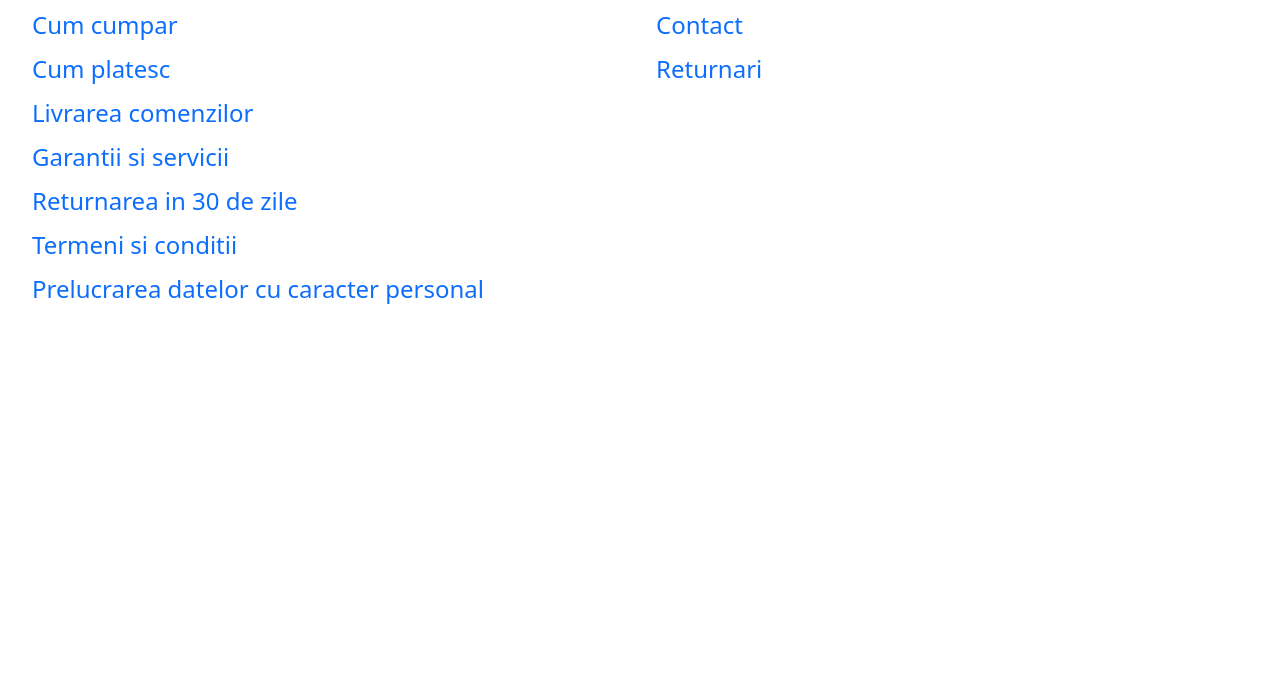
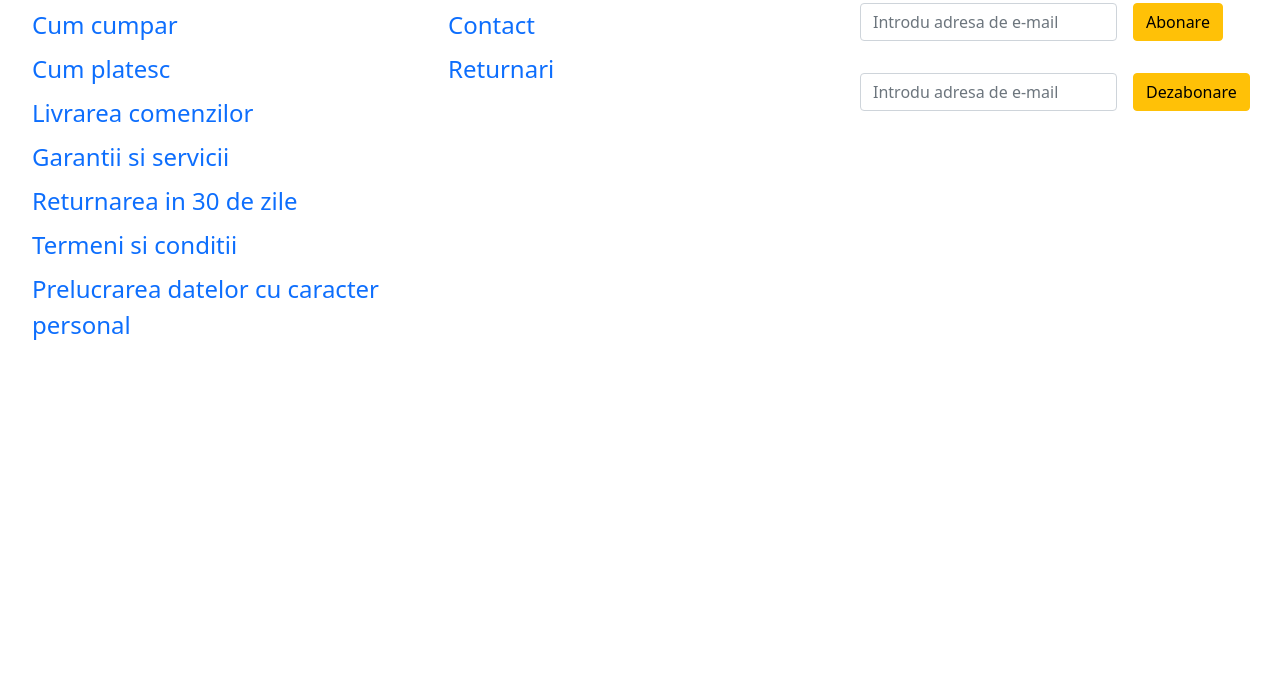
Before and after one commit to TamasSergiu/FirstHomeworkinateam, a plain HTML site: page footer.html in a window 1280 px wide. Shown: the part 105-800 px from the top of the page. Drawn offline with nearby package versions, Linux system fonts and the light colour scheme.

Commit message:
adding newsletter

```diff
--- a/footer.html
+++ b/footer.html
@@ -29,6 +29,25 @@ integrity="sha384-1BmE4kWBq78iYhFldvKuhfTAU6auU8tT94WrHftjDbrCEXSU1oBoqyl2QvZ6jI
                 <div class="fs-4 p-1 text-primary"> Returnari</div></a>
             </div>
 
+            <div class="col">
+                <div class="fs-1 fw-bold p-3 text-warning">Newsletter</div>
+                <form class="row g-3">
+                    <div class="col-auto">
+                      <input type="email" class="form-control" id="exampleFormControlInput1" placeholder="Introdu adresa de e-mail">
+                    </div>
+                    <div class="col-auto">
+                      <button type="submit" class="btn btn-warning mb-3">Abonare</button>
+                    </div>
+
+                    <div class="col-auto">
+                        <input type="email" class="form-control" id="exampleFormControlInput1" placeholder="Introdu adresa de e-mail">
+                      </div>
+                      <div class="col-auto">
+                        <button type="submit" class="btn btn-warning mb-3">Dezabonare</button>
+                      </div>
+                  </form>
+            </div>
+
 
         </div>
     </div>
```
